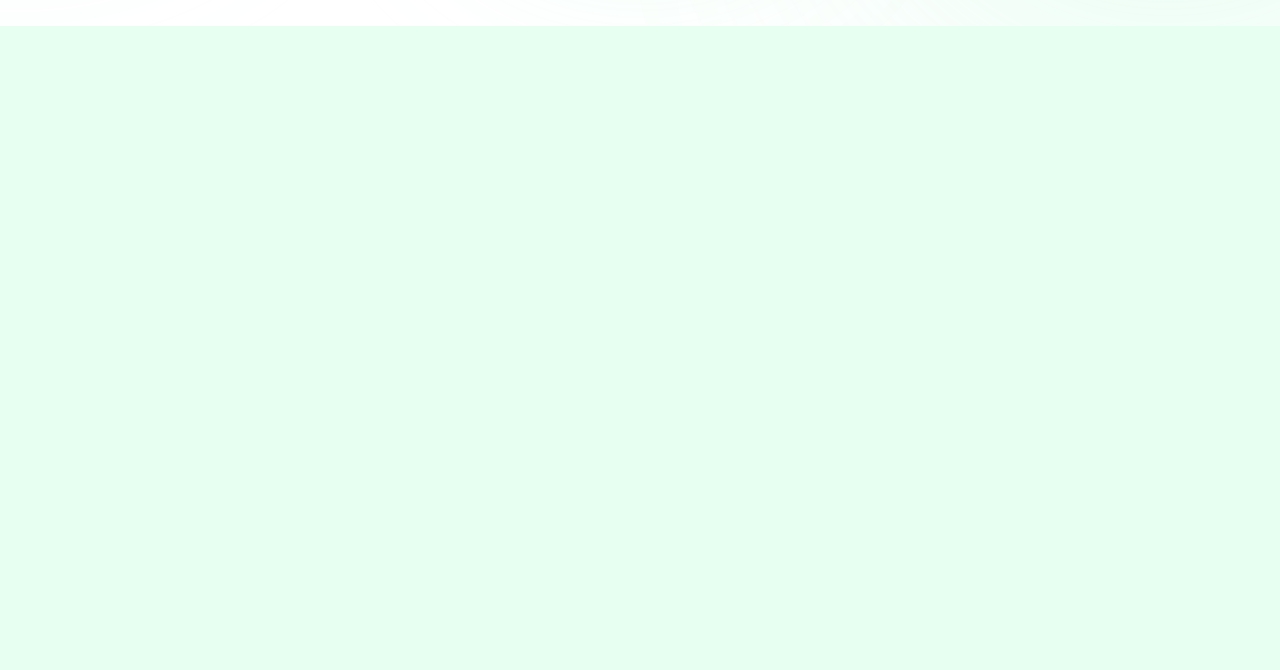
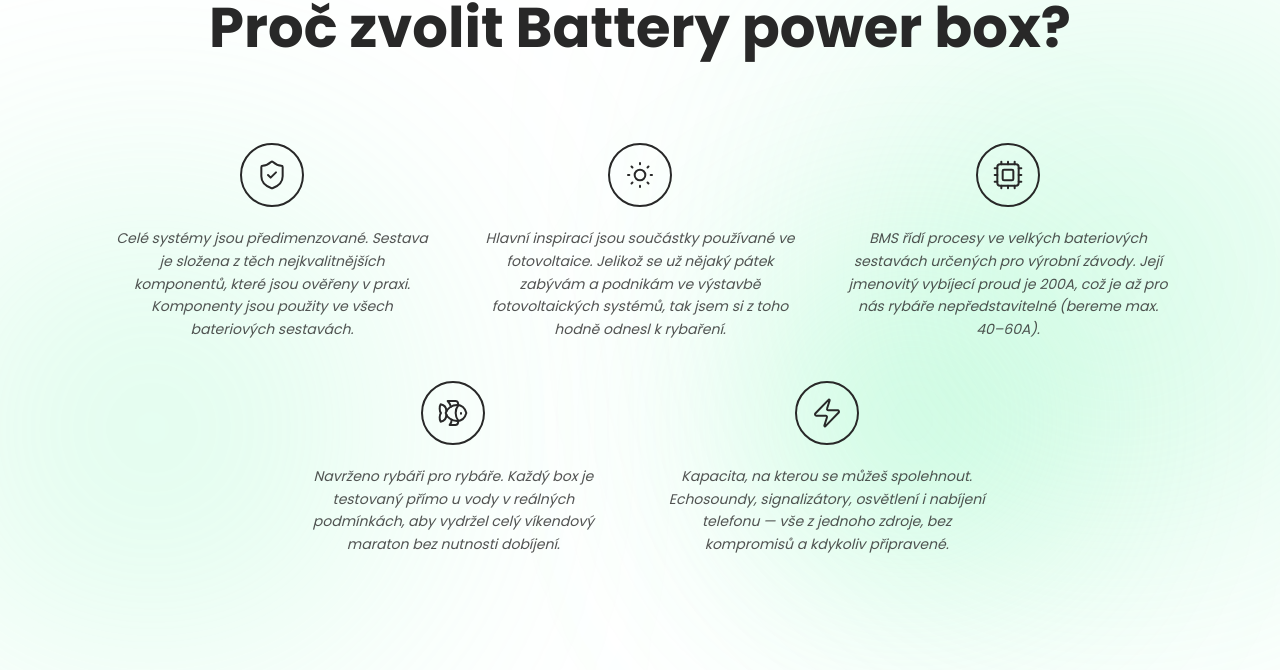
Before and after one commit to Addys10/power-battery-box, a Next.js app: page / in a window 1280 px wide. Shown: the part 1269-1939 px from the top of the page. Before the commit the page ends 1295 px from the top, so only its background shows below. Built offline with nearby package versions, Linux system fonts and the light colour scheme; a web font is replaced by a local one.

Commit message:
Add why-choose section with lucide icons and large image section
- Why choose Battery power box section with 5 feature cards
- Lucide-react icons with dark border circles
- Large jirik-kapr2 image with accent gradient overlay
- Enhanced accent blurs across sections

```diff
--- a/package.json
+++ b/package.json
@@ -9,6 +9,7 @@
     "lint": "eslint"
   },
   "dependencies": {
+    "lucide-react": "^0.564.0",
     "motion": "^12.34.0",
     "next": "16.1.6",
     "react": "19.2.3",
--- a/src/app/page.tsx
+++ b/src/app/page.tsx
@@ -1,4 +1,5 @@
 import Image from "next/image";
+import { ShieldCheck, SunMedium, Cpu, Fish, Zap } from "lucide-react";
 
 export default function Home() {
   return (
@@ -42,9 +43,8 @@ export default function Home() {
       {/* Quote section */}
       <section className="relative overflow-hidden bg-white py-16 sm:py-24 md:py-32">
         {/* Accent blurs */}
-        <div className="absolute -left-32 top-10 h-72 w-72 rounded-full bg-accent/50 blur-[120px]" />
-        <div className="absolute -right-20 bottom-20 h-96 w-96 rounded-full bg-accent/50 blur-[150px]" />
-        <div className="absolute left-1/2 top-1/2 h-64 w-64 -translate-x-1/2 -translate-y-1/2 rounded-full bg-accent/50 blur-[100px]" />
+        <div className="absolute left-1/2 top-1/2 h-80 w-80 -translate-x-1/2 -translate-y-1/2 rounded-full bg-accent/50 blur-[120px]" />
+        <div className="absolute left-1/3 top-1/4 h-64 w-64 rounded-full bg-accent/40 blur-[110px]" />
 
         <div className="relative z-10 mx-auto flex max-w-7xl items-center gap-8 px-6 sm:px-10 md:gap-14">
           {/* Image */}
@@ -63,7 +63,7 @@ export default function Home() {
           <div className="relative min-w-0 flex-1">
             <blockquote className="font-secondary text-[clamp(1rem,3.2vw,2.75rem)] font-bold leading-snug text-dark">
               <svg
-                className="mb-1 block w-[clamp(1.75rem,5vw,4rem)]"
+                className="mb-1 block w-[clamp(2rem,6vw,5rem)]"
                 viewBox="0 0 40 30"
                 fill="none"
                 xmlns="http://www.w3.org/2000/svg"
@@ -77,9 +77,9 @@ export default function Home() {
               <br />
               Battery power box je energií,
               <br />
-              která tě dovede k cíli.
+              která tě dovede k cíli.{" "}
               <svg
-                className="ml-auto mt-1 block w-[clamp(1.75rem,5vw,4rem)]"
+                className="ml-10 inline-block w-[clamp(2rem,6vw,5rem)] translate-y-[clamp(0.5rem,1.5vw,1.25rem)]"
                 viewBox="0 0 40 30"
                 fill="none"
                 xmlns="http://www.w3.org/2000/svg"
@@ -93,6 +93,91 @@ export default function Home() {
           </div>
         </div>
       </section>
+
+      {/* Why choose Battery power box? */}
+      <section className="relative overflow-hidden bg-white pb-20 sm:pb-28 md:pb-36">
+        {/* Accent blurs */}
+        <div className="absolute -right-20 top-10 h-[30rem] w-[30rem] rounded-full bg-accent/40 blur-[160px]" />
+        <div className="absolute -left-10 bottom-20 h-96 w-96 rounded-full bg-accent/40 blur-[140px]" />
+        <div className="absolute left-[60%] top-[40%] h-72 w-72 rounded-full bg-accent/40 blur-[120px]" />
+
+        <div className="relative z-10 mx-auto max-w-6xl px-6 sm:px-10">
+          <h2 className="mb-14 text-center font-secondary text-[clamp(1.75rem,4.5vw,3.5rem)] font-bold leading-tight text-dark sm:mb-20">
+            Proč zvolit Battery power box?
+          </h2>
+
+          {/* Top row - 3 items */}
+          <div className="grid grid-cols-1 gap-10 sm:grid-cols-3 sm:gap-8">
+            {/* 1 - Quality */}
+            <div className="flex flex-col items-center text-center">
+              <div className="mb-5 flex h-16 w-16 items-center justify-center rounded-full border-2 border-dark">
+                <ShieldCheck className="h-8 w-8 text-dark" strokeWidth={1.5} />
+              </div>
+              <p className="max-w-xs font-secondary text-sm italic leading-relaxed text-dark/80">
+                Celé systémy jsou předimenzované. Sestava je složena z těch nejkvalitnějších komponentů, které jsou ověřeny v praxi. Komponenty jsou použity ve všech bateriových sestavách.
+              </p>
+            </div>
+
+            {/* 2 - Solar */}
+            <div className="flex flex-col items-center text-center">
+              <div className="mb-5 flex h-16 w-16 items-center justify-center rounded-full border-2 border-dark">
+                <SunMedium className="h-8 w-8 text-dark" strokeWidth={1.5} />
+              </div>
+              <p className="max-w-xs font-secondary text-sm italic leading-relaxed text-dark/80">
+                Hlavní inspirací jsou součástky používané ve fotovoltaice. Jelikož se už nějaký pátek zabývám a podnikám ve výstavbě fotovoltaických systémů, tak jsem si z toho hodně odnesl k rybaření.
+              </p>
+            </div>
+
+            {/* 3 - BMS */}
+            <div className="flex flex-col items-center text-center">
+              <div className="mb-5 flex h-16 w-16 items-center justify-center rounded-full border-2 border-dark">
+                <Cpu className="h-8 w-8 text-dark" strokeWidth={1.5} />
+              </div>
+              <p className="max-w-xs font-secondary text-sm italic leading-relaxed text-dark/80">
+                BMS řídí procesy ve velkých bateriových sestavách určených pro výrobní závody. Její jmenovitý vybíjecí proud je 200A, což je až pro nás rybáře nepředstavitelné (bereme max. 40–60A).
+              </p>
+            </div>
+          </div>
+
+          {/* Bottom row - 2 items centered */}
+          <div className="mt-10 grid grid-cols-1 gap-10 sm:grid-cols-2 sm:gap-8 sm:px-[16.666%]">
+            {/* 4 - Fishing */}
+            <div className="flex flex-col items-center text-center">
+              <div className="mb-5 flex h-16 w-16 items-center justify-center rounded-full border-2 border-dark">
+                <Fish className="h-8 w-8 text-dark" strokeWidth={1.5} />
+              </div>
+              <p className="max-w-xs font-secondary text-sm italic leading-relaxed text-dark/80">
+                Navrženo rybáři pro rybáře. Každý box je testovaný přímo u vody v reálných podmínkách, aby vydržel celý víkendový maraton bez nutnosti dobíjení.
+              </p>
+            </div>
+
+            {/* 5 - Energy */}
+            <div className="flex flex-col items-center text-center">
+              <div className="mb-5 flex h-16 w-16 items-center justify-center rounded-full border-2 border-dark">
+                <Zap className="h-8 w-8 text-dark" strokeWidth={1.5} />
+              </div>
+              <p className="max-w-xs font-secondary text-sm italic leading-relaxed text-dark/80">
+                Kapacita, na kterou se můžeš spolehnout. Echosoundy, signalizátory, osvětlení i nabíjení telefonu — vše z jednoho zdroje, bez kompromisů a kdykoliv připravené.
+              </p>
+            </div>
+          </div>
+        </div>
+      </section>
+
+      {/* Large image section */}
+      <section className="bg-white px-6 pb-10 sm:px-10 sm:pb-16 md:px-20 md:pb-20">
+        <div className="relative mx-auto max-w-5xl overflow-hidden rounded-2xl">
+          <Image
+            src="/jirik-kapr2.png"
+            alt="Jiří s kaprem"
+            width={1920}
+            height={1080}
+            unoptimized
+            className="h-auto w-full"
+          />
+          <div className="pointer-events-none absolute inset-0 bg-gradient-to-t from-accent/80 via-accent/30 via-[33%] to-transparent" />
+        </div>
+      </section>
     </main>
   );
 }
```
Also changed, not shown: 2 other files (tests, documents, lock files or other folders).
